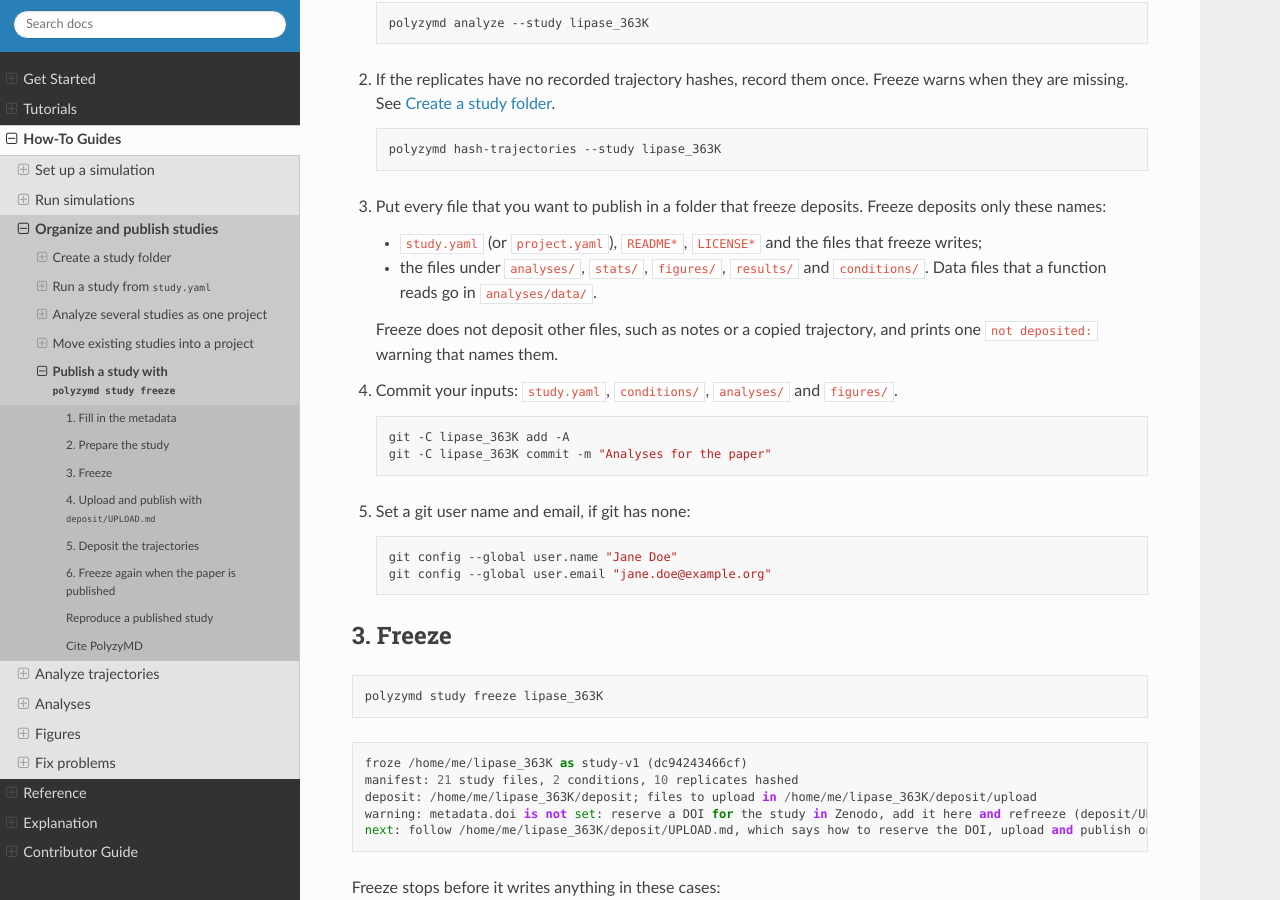
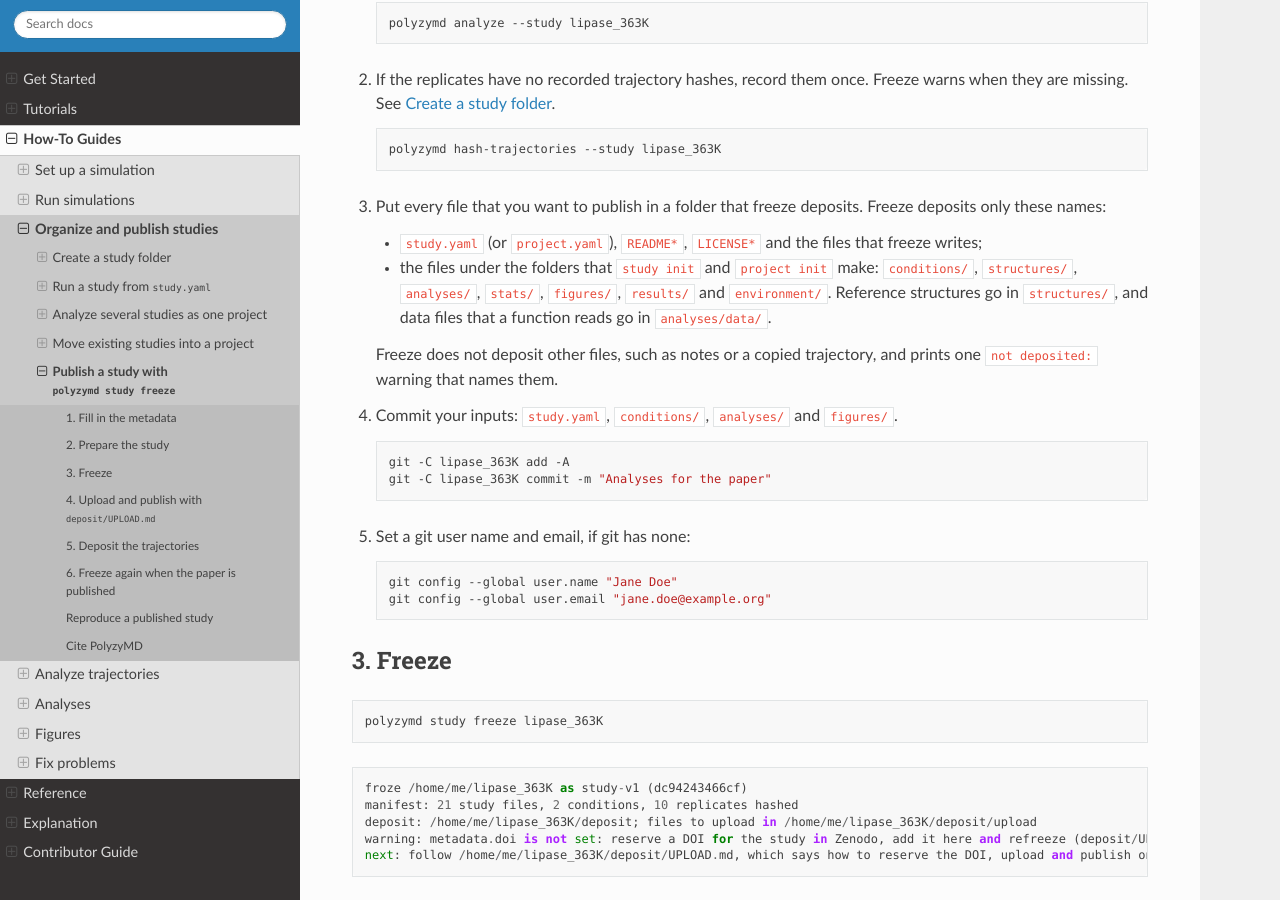
Before and after one commit to joelaforet/polyzymd, a Sphinx documentation site: the page built from docs/source/how_to/study_freeze.md, in a window 1280 px wide and 900 px high, scrolled down 1577 px. Built offline with Sphinx 7.4.7 and the Read the Docs theme 3.1.0, drawn with Linux system fonts in a browser that asks for light colours.

Commit message:
Deposit structures/ and environment/: take the folder list from the scaffolds
The round-2 walkthrough found that freeze left out structures/, the reference structures the analyses read. The deposited folders are now exactly those study init and project init make, so the two lists cannot drift apart.

```diff
--- a/docs/source/how_to/study_freeze.md
+++ b/docs/source/how_to/study_freeze.md
@@ -88,8 +88,11 @@ the freeze. So you can freeze early, and freeze again when you fill the gaps.
 
    - `study.yaml` (or `project.yaml`), `README*`, `LICENSE*` and the files
      that freeze writes;
-   - the files under `analyses/`, `stats/`, `figures/`, `results/` and
-     `conditions/`. Data files that a function reads go in `analyses/data/`.
+   - the files under the folders that `study init` and `project init`
+     make: `conditions/`, `structures/`, `analyses/`, `stats/`, `figures/`,
+     `results/` and `environment/`. Reference structures go in
+     `structures/`, and data files that a function reads go in
+     `analyses/data/`.
 
    Freeze does not deposit other files, such as notes or a copied
    trajectory, and prints one `not deposited:` warning that names them.
```
Also changed, not shown: CHANGELOG.md (+1 -1 lines), 2 other files.
